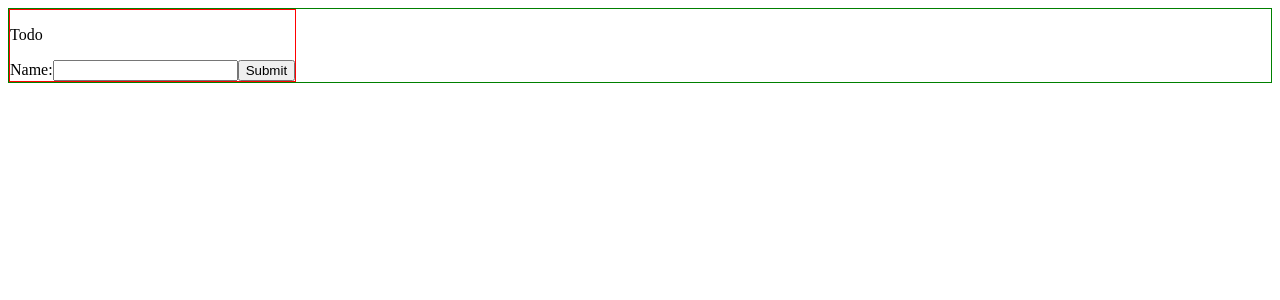
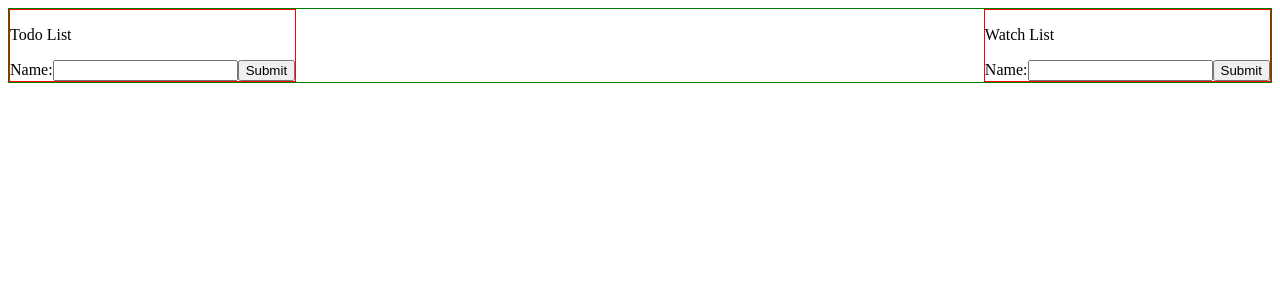
Before and after one commit to TrungNNg/pmarca-todo, a React (Create React App) app: page / in a window 1280 px wide. Shown: the top 300 px of the page. Built offline with nearby package versions, Linux system fonts and the light colour scheme.

Commit message:
implement watch list

```diff
--- a/src/App.js
+++ b/src/App.js
@@ -1,64 +1,111 @@
 import React, { useState } from "react";
-import { v4 as uuidv4 } from 'uuid';
+import { v4 as uuidv4 } from "uuid";
 import "./App.css";
-import _ from 'lodash';
+import {
+  TodoContainer,
+  TodoForm,
+  TodoList,
+  TodoTitle,
+} from "./components/Todo";
 
 function App() {
-  const [todo, setTodo] = useState('');
-  const [tasks, setTasks] = useState([]);
+  const [todo, setTodo] = useState("");
+  const [todos, setTodos] = useState([]);
 
+  const [watch, setWatch] = useState("");
+  const [watchs, setWatchs] = useState([]);
+
+  //handle todo
   const handleSubmit = (event) => {
     event.preventDefault();
-
-    setTasks(tasks.concat({id: uuidv4(), title: todo}))
-    setTodo('')
-    console.log("summited");
+    console.log(event.target.name);
+    switch (event.target.name) {
+      case "todo":
+        setTodos(todos.concat({ id: uuidv4(), type: "todo", title: todo }));
+        setTodo("");
+        console.log("summited todo");
+        break;
+      case "watch":
+        setWatchs(watchs.concat({ id: uuidv4(), type: "watch", title: watch }));
+        setWatch("");
+        console.log("submited watch");
+        break;
+      default:
+        console.log("reach switch default");
+    }
   };
 
   const handleChange = (event) => {
-    setTodo(event.target.value);
+    console.log(event.target.name);
+    switch (event.target.name) {
+      case "todo":
+        setTodo(event.target.value);
+        break;
+      case "watch":
+        setWatch(event.target.value);
+        break;
+      default:
+        console.log("reach switch default");
+    }
   };
 
-  const handleRemove = (id) => {
-    var filtered = tasks.filter(function(value){
-      return value.id != id ;
-    });
-    setTasks(filtered);
-  }
+  //give object a type="" to handle 3 cases
+  const handleRemove = (id, type) => {
+    if (type === "todo") {
+      let filtered = todos.filter(function (value) {
+        return value.id != id;
+      });
+      setTodos(filtered);
+    } else if (type === "watch") {
+      let filtered = watchs.filter(function (value) {
+        return value.id != id;
+      });
+      setWatchs(filtered);
+    } else {
+      return null;
+    }
+  };
 
-  const handleMove = (id) => {
+  // use type to know which list this task belong to
+  // Later and Watch will move to todo => index
+  // index => anti todo or todo same logic
+  // remove from current list the add to new list change the type
+  // pass in the map method.
+  const handleMove = (id) => {};
 
-  }
+  //handle later task
 
   return (
     <div className="main-container">
+      <TodoContainer>
+        <TodoTitle title="Todo List" />
+        <TodoList
+          tasks={todos}
+          handleMove={handleMove}
+          handleRemove={handleRemove}
+        />
+        <TodoForm
+          task={todo}
+          type="todo"
+          onSubmit={handleSubmit}
+          onChange={handleChange}
+        />
+      </TodoContainer>
 
-      <div className="task-container">
-      <p className="main-container__p">Todo</p>
-      <div className="task-container__items">
-      {(tasks || []).map((item) => {
-          return <div key={item.id}>
-            <button onClick={() => handleMove(item.id)}>Move</button>
-            {item.title}
-            <button onClick={() => handleRemove(item.id)}>Remove</button>
-            </div>
-        })}
-      </div>
-
-        <form onSubmit={handleSubmit}>
-          <label>
-            Name:
-            <input
-              type="text"
-              name="name"
-              value={todo}
-              onChange={handleChange}
-            />
-          </label>
-          <input type="submit" value="Submit" />
-        </form>
-      </div>
-
+      <TodoContainer>
+        <TodoTitle title="Watch List" />
+        <TodoList
+          tasks={watchs}
+          handleMove={handleMove}
+          handleRemove={handleRemove}
+        />
+        <TodoForm
+          task={watch}
+          type="watch"
+          onSubmit={handleSubmit}
+          onChange={handleChange}
+        />
+      </TodoContainer>
     </div>
   );
 }
--- /dev/null
+++ b/src/components/Todo/TodoContainer.js
@@ -0,0 +1,5 @@
+const TodoContainer = ({children }) => {
+return <div className="task-container">{children}</div>;
+  };
+
+export default TodoContainer;
--- /dev/null
+++ b/src/components/Todo/TodoForm.js
@@ -0,0 +1,20 @@
+import React from 'react'
+
+const TodoForm = (props) => {
+    return (
+      <form name={props.type} onSubmit={props.onSubmit}>
+        <label>
+          Name:
+          <input
+            type="text"
+            name={props.type}
+            value={props.task}
+            onChange={props.onChange}
+          />
+        </label>
+        <input type="submit" value="Submit" />
+      </form>
+    );
+};
+
+export default TodoForm;
--- /dev/null
+++ b/src/components/Todo/TodoList.js
@@ -0,0 +1,19 @@
+import React from 'react'
+
+const TodoList = ({ tasks, handleMove, handleRemove }) => {
+    return (
+      <div className="task-container__items">
+        {(tasks || []).map((item) => {
+          return (
+            <div key={item.id}>
+              <button onClick={() => handleMove(item.id)}>Move</button>
+              {item.title}
+              <button onClick={() => handleRemove(item.id, item.type)}>Remove</button>
+            </div>
+          );
+        })}
+      </div>
+    );
+};
+
+export default TodoList;
--- /dev/null
+++ b/src/components/Todo/TodoTitle.js
@@ -0,0 +1,4 @@
+const TodoTitle = ({title}) => {
+return <p className="main-container__p">{title}</p>;
+};
+export default TodoTitle;
--- /dev/null
+++ b/src/components/Todo/index.js
@@ -0,0 +1,4 @@
+export {default as TodoContainer} from './TodoContainer'
+export {default as TodoForm} from './TodoForm'
+export {default as TodoList} from './TodoList'
+export {default as TodoTitle} from './TodoTitle'
```
Also changed, not shown: src/components/Watch/index.js (added), 1 other file (tests, documents, lock files or other folders).
